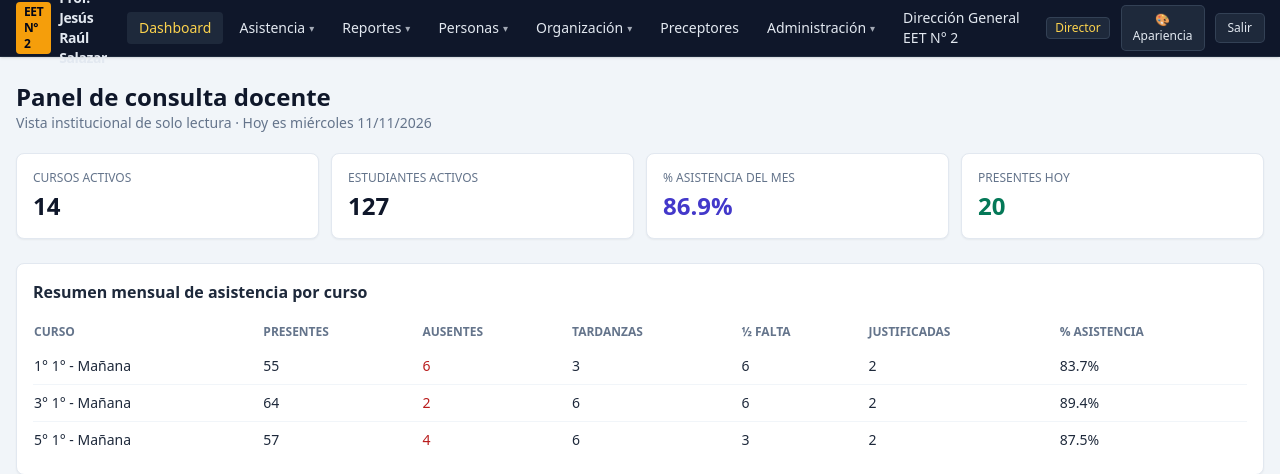
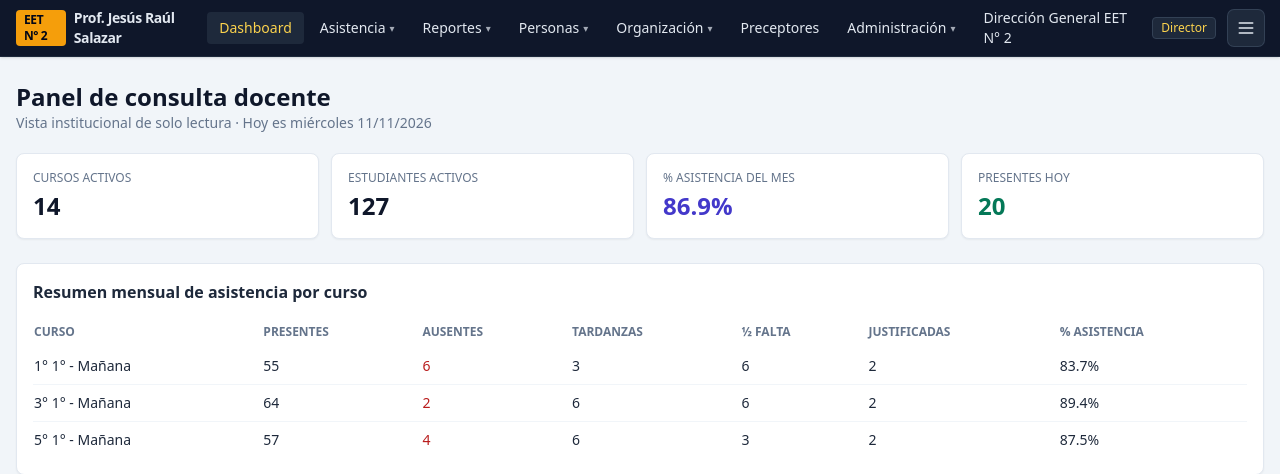
Before and after one commit to maxiarias724-b/asistencia-escolar-eet2, a Laravel app: page /docente in a window 1280 px wide. Shown: the top 474 px of the page. Run offline with Laravel 12, Linux system fonts and the light colour scheme; a user stored in the database is signed in; data comes from the database, SQL or seed files in the repository; some libraries are stand-ins or nearby versions.

Commit message:
feat(ui): menu de usuario desplegable (Configuracion > Apariencia) con cerrar sesion

```diff
--- a/resources/views/layouts/app.blade.php
+++ b/resources/views/layouts/app.blade.php
@@ -151,16 +151,10 @@
                                 {{ auth()->user()->role->label() }}
                             </span>
                         </div>
-                        @include('partials.theme-menu')
-                        <form method="POST" action="{{ route('logout') }}">
-                            @csrf
-                            <button class="rounded bg-slate-800 px-3 py-1.5 text-xs font-medium text-slate-200 ring-1 ring-slate-700 transition hover:bg-red-600 hover:text-white hover:ring-red-500">
-                                Salir
-                            </button>
-                        </form>
-                        <button type="button" @click="mobileOpen = !mobileOpen" class="rounded p-1.5 text-slate-300 hover:bg-slate-800 lg:hidden" aria-label="Menú">
-                            ☰
+                        <button type="button" @click="mobileOpen = !mobileOpen" class="rounded px-2.5 py-1.5 text-xs font-medium text-slate-200 ring-1 ring-slate-700 hover:bg-slate-800 lg:hidden" aria-label="Secciones del sistema">
+                            Secciones <span class="text-[10px] opacity-70">▾</span>
                         </button>
+                        @include('partials.user-menu')
                     </div>
                 @endauth
             </div>
--- a/resources/views/partials/theme-menu.blade.php
+++ /dev/null
@@ -1,23 +0,0 @@
-{{-- Menú de apariencia para la barra de navegación (requiere Alpine, ya cargado en el layout). --}}
-<div x-data="{ open: false }" @click.outside="open = false" @keydown.escape.window="open = false" class="relative print:hidden">
-    <button type="button" @click="open = !open" :aria-expanded="open.toString()"
-            class="rounded bg-slate-800 px-2.5 py-1.5 text-xs font-medium text-slate-200 ring-1 ring-slate-700 transition hover:bg-slate-700 hover:text-white"
-            aria-label="Apariencia" title="Apariencia: tema y tamaño de texto">
-        🎨 <span class="hidden md:inline">Apariencia</span>
-    </button>
-    <div x-show="open" x-cloak x-transition
-         class="absolute right-0 z-50 mt-1 w-56 rounded-md border border-slate-700 bg-slate-800 p-3 shadow-lg">
-        <p class="mb-1.5 text-[11px] font-semibold uppercase tracking-wide text-slate-400">Tema</p>
-        <div class="grid grid-cols-3 gap-1.5">
-            <button type="button" class="eet-opt" data-theme-set="light" aria-pressed="true">☀ Claro</button>
-            <button type="button" class="eet-opt" data-theme-set="dark" aria-pressed="false">🌙 Oscuro</button>
-            <button type="button" class="eet-opt" data-theme-set="system" aria-pressed="false" title="Sigue la configuración del equipo">🖥 Auto</button>
-        </div>
-        <p class="mb-1.5 mt-3 text-[11px] font-semibold uppercase tracking-wide text-slate-400">Tamaño de texto</p>
-        <div class="grid grid-cols-2 gap-1.5">
-            <button type="button" class="eet-opt" data-font-set="md" aria-pressed="true">Normal</button>
-            <button type="button" class="eet-opt" data-font-set="lg" aria-pressed="false">Grande</button>
-        </div>
-        <p class="mt-3 text-[11px] leading-snug text-slate-400">Se guarda en este navegador. Los reportes impresos y los PDF siempre salen en modo claro.</p>
-    </div>
-</div>
--- /dev/null
+++ b/resources/views/partials/user-menu.blade.php
@@ -0,0 +1,99 @@
+{{--
+    Menú de usuario (botón de tres líneas) para la barra de navegación.
+    Estructura: Configuración ▸ Apariencia (tema y tamaño de texto) … y al final "Cerrar sesión".
+    Para agregar nuevas opciones de configuración, añadir otro bloque dentro de <div x-show="config"> (ver "Próximamente").
+    Requiere Alpine (ya cargado en el layout).
+--}}
+@php $menuUser = auth()->user(); @endphp
+<div x-data="{ open: false, config: false, appearance: false }"
+     @click.outside="open = false"
+     @keydown.escape.window="open = false"
+     class="relative print:hidden">
+
+    {{-- Botón de tres líneas horizontales --}}
+    <button type="button" @click="open = !open" :aria-expanded="open.toString()" aria-haspopup="true"
+            aria-label="Menú de usuario" title="Menú de usuario"
+            class="flex h-9 w-9 items-center justify-center rounded-md bg-slate-800 text-slate-200 ring-1 ring-slate-700 transition hover:bg-slate-700 hover:text-white focus:outline-none focus-visible:ring-2 focus-visible:ring-amber-300">
+        <svg xmlns="http://www.w3.org/2000/svg" class="h-5 w-5" viewBox="0 0 24 24" fill="none" stroke="currentColor" stroke-width="2" stroke-linecap="round" aria-hidden="true">
+            <path d="M4 6h16M4 12h16M4 18h16" />
+        </svg>
+    </button>
+
+    {{-- Panel desplegable --}}
+    <div x-show="open" x-cloak x-transition.origin.top.right role="menu"
+         class="absolute right-0 z-50 mt-2 w-72 max-w-[calc(100vw-1.5rem)] overflow-hidden rounded-lg border border-slate-700 bg-slate-800 text-slate-100 shadow-xl">
+
+        {{-- Cabecera con el usuario (en pantallas chicas el nombre no se ve en la barra) --}}
+        <div class="flex items-center gap-3 border-b border-slate-700 px-4 py-3 sm:hidden">
+            <span class="flex h-9 w-9 shrink-0 items-center justify-center rounded-full bg-amber-500 text-sm font-extrabold text-slate-950">
+                {{ mb_strtoupper(mb_substr($menuUser->name, 0, 1)) }}
+            </span>
+            <div class="min-w-0">
+                <p class="truncate text-sm font-semibold text-white">{{ $menuUser->name }}</p>
+                <p class="text-xs text-amber-300">{{ $menuUser->role->label() }}</p>
+            </div>
+        </div>
+
+        <div class="p-1.5">
+            {{-- Configuración --}}
+            <button type="button" @click="config = !config" :aria-expanded="config.toString()" role="menuitem"
+                    class="flex w-full items-center gap-3 rounded-md px-3 py-2 text-left text-sm font-medium text-slate-100 transition hover:bg-slate-700">
+                <svg xmlns="http://www.w3.org/2000/svg" class="h-4 w-4 shrink-0 text-slate-300" viewBox="0 0 24 24" fill="none" stroke="currentColor" stroke-width="2" stroke-linecap="round" stroke-linejoin="round" aria-hidden="true">
+                    <path d="M12 15a3 3 0 100-6 3 3 0 000 6z" />
+                    <path d="M19.4 15a1.7 1.7 0 00.34 1.87l.06.06a2 2 0 11-2.83 2.83l-.06-.06a1.7 1.7 0 00-1.87-.34 1.7 1.7 0 00-1 1.55V21a2 2 0 11-4 0v-.09a1.7 1.7 0 00-1.1-1.55 1.7 1.7 0 00-1.87.34l-.06.06a2 2 0 11-2.83-2.83l.06-.06a1.7 1.7 0 00.34-1.87 1.7 1.7 0 00-1.55-1H3a2 2 0 110-4h.09a1.7 1.7 0 001.55-1.1 1.7 1.7 0 00-.34-1.87l-.06-.06a2 2 0 112.83-2.83l.06.06a1.7 1.7 0 001.87.34h.01a1.7 1.7 0 001-1.55V3a2 2 0 114 0v.09a1.7 1.7 0 001 1.55 1.7 1.7 0 001.87-.34l.06-.06a2 2 0 112.83 2.83l-.06.06a1.7 1.7 0 00-.34 1.87v.01a1.7 1.7 0 001.55 1H21a2 2 0 110 4h-.09a1.7 1.7 0 00-1.55 1z" />
+                </svg>
+                <span class="flex-1">Configuración</span>
+                <span class="text-[10px] text-slate-400 transition-transform" :class="config ? 'rotate-180' : ''" aria-hidden="true">▾</span>
+            </button>
+
+            <div x-show="config" x-cloak x-transition.opacity.duration.150ms class="ml-4 border-l border-slate-700 pl-2">
+                {{-- Apariencia --}}
+                <button type="button" @click="appearance = !appearance" :aria-expanded="appearance.toString()" role="menuitem"
+                        class="mt-0.5 flex w-full items-center gap-3 rounded-md px-3 py-2 text-left text-sm text-slate-200 transition hover:bg-slate-700">
+                    <svg xmlns="http://www.w3.org/2000/svg" class="h-4 w-4 shrink-0 text-slate-300" viewBox="0 0 24 24" fill="none" stroke="currentColor" stroke-width="2" stroke-linecap="round" stroke-linejoin="round" aria-hidden="true">
+                        <circle cx="12" cy="12" r="9" />
+                        <path d="M12 3v18" />
+                        <path d="M12 3a9 9 0 010 18z" fill="currentColor" />
+                    </svg>
+                    <span class="flex-1">Apariencia</span>
+                    <span class="text-[10px] text-slate-400 transition-transform" :class="appearance ? 'rotate-180' : ''" aria-hidden="true">▾</span>
+                </button>
+
+                <div x-show="appearance" x-cloak x-transition.opacity.duration.150ms class="px-3 pb-3 pt-1">
+                    <p class="mb-1.5 text-[11px] font-semibold uppercase tracking-wide text-slate-400">Tema</p>
+                    <div class="grid grid-cols-3 gap-1.5">
+                        <button type="button" class="eet-opt" data-theme-set="light" aria-pressed="true">☀ Claro</button>
+                        <button type="button" class="eet-opt" data-theme-set="dark" aria-pressed="false">🌙 Oscuro</button>
+                        <button type="button" class="eet-opt" data-theme-set="system" aria-pressed="false" title="Sigue la configuración del equipo">🖥 Auto</button>
+                    </div>
+
+                    <p class="mb-1.5 mt-3 text-[11px] font-semibold uppercase tracking-wide text-slate-400">Tamaño de texto</p>
+                    <div class="grid grid-cols-2 gap-1.5">
+                        <button type="button" class="eet-opt" data-font-set="md" aria-pressed="true">Normal</button>
+                        <button type="button" class="eet-opt" data-font-set="lg" aria-pressed="false">Grande</button>
+                    </div>
+
+                    <p class="mt-3 text-[11px] leading-snug text-slate-400">Se guarda en este navegador. Los reportes impresos y los PDF siempre salen en modo claro.</p>
+                </div>
+
+                {{-- Próximamente: más opciones de configuración --}}
+            </div>
+        </div>
+
+        {{-- Cerrar sesión --}}
+        <div class="border-t border-slate-700 p-1.5">
+            <form method="POST" action="{{ route('logout') }}">
+                @csrf
+                <button type="submit" role="menuitem"
+                        class="flex w-full items-center gap-3 rounded-md px-3 py-2 text-left text-sm font-medium text-red-300 transition hover:bg-red-600 hover:text-white">
+                    <svg xmlns="http://www.w3.org/2000/svg" class="h-4 w-4 shrink-0" viewBox="0 0 24 24" fill="none" stroke="currentColor" stroke-width="2" stroke-linecap="round" stroke-linejoin="round" aria-hidden="true">
+                        <path d="M9 21H5a2 2 0 01-2-2V5a2 2 0 012-2h4" />
+                        <path d="M16 17l5-5-5-5" />
+                        <path d="M21 12H9" />
+                    </svg>
+                    Cerrar sesión
+                </button>
+            </form>
+        </div>
+    </div>
+</div>
```
